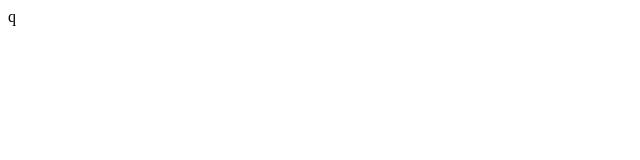
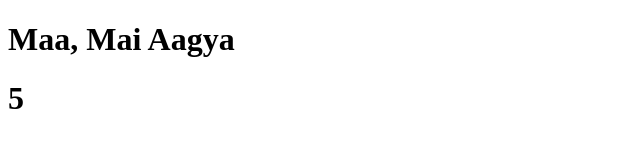
Before and after one commit to 2006-Aman/mern_stack, a plain HTML site: page phase_01_HTMLCSSJS/day_04/test.html in a window 1280 px wide. Shown: the whole page, without its empty margins (0-640 px from the left). Drawn offline with Linux system fonts and the light colour scheme.

Commit message:
complete

```diff
--- a/phase_01_HTMLCSSJS/day_04/test.html
+++ b/phase_01_HTMLCSSJS/day_04/test.html
@@ -6,10 +6,11 @@
     <title>Document</title>
 </head>
 <body>
-
+    <h1 id="title">Wait for Door to open</h1>
+    <h1 id="count">0</h1>
 </body>
 </html>
 
 <script src="test.js">
 
-</script>q
+</script>
--- a/phase_01_HTMLCSSJS/day_04/test.js
+++ b/phase_01_HTMLCSSJS/day_04/test.js
@@ -1,65 +1,18 @@
-// var name="kartik"
+console.log("Start");
 
-// function fun1(){
-//     let a=10
-//     console.log(10)
-// }
-// fun1()
-// console.log(name)
+let t = document.getElementById("title");
+setTimeout(function () {
+    t.innerText="Maa, Mai Aagya"
+}, 3000);
 
-// // chrome - V8 engine
-// // enternet explorer --> chakra
-// // firefox - spider monkey
+let counter = 0;
+let hCount = document.getElementById("count");
+setInterval(function (){
+    counter++;
+    hCount.innerText = counter;
+    if(counter==10){
+        counter = 0;
+    }
+}, 1000);
 
-// console.log(a)
-//  Memory allcation phase a=undefined
-// all variables and functions move to the top of scope
-
-// a=undefined, b=Temperal Dead Zone, fun()
-// console.log(a)
-// fun1()
-
-// var a=15
-
-// let b=24
-
-// function fun1(){
-
-// }
-
-
-// Asynchronous Javascript
-
-// synchronous javascript
-
-// let name="aman"
-
-// let age=30
-
-
-// console.log(`Name of student is ${name} and Age is ${age}`)
-
-
-// function hello(){
-//     console.log("hello world")
-// }
-
-// hello()
-
-
-
-// let a=70
-
-console.log("Start")
-
-
-setTimeout(function(){
-    console.log("Hello world")
-},5000)
-
-
-console.log("End")
-
-// api fetch
-
-// console.log("End")
+console.log("End");
```
